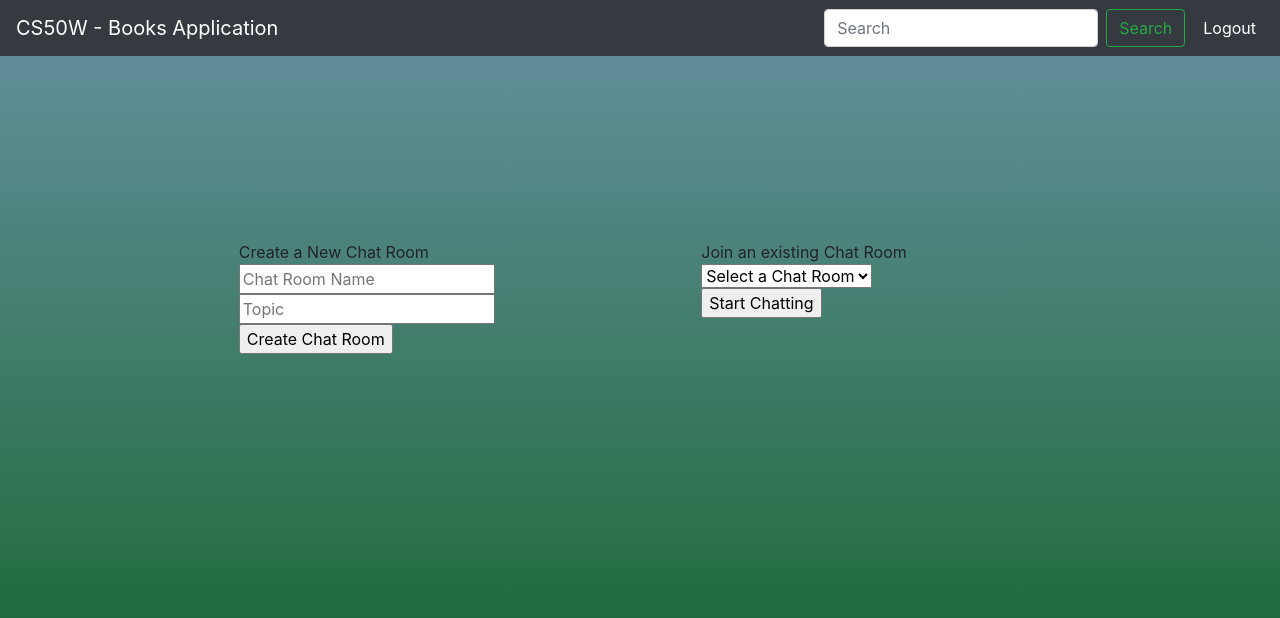
After one commit to hanif-ali/cs50w, a Flask app: template project2/templates/join.html in a window 1280 px wide. The commit adds this page. Shown: the top 618 px of the page. Run offline with Flask 2, Linux system fonts and the light colour scheme; the template is opened without the code that fills it, so the values that code supplies are empty; some libraries are stand-ins or nearby versions.

Commit message:
Designed Join Page Moved some stylings from login.css to the global style.css Added join.css for specific stylings

```diff
--- /dev/null
+++ b/project2/static/join.css
@@ -0,0 +1,25 @@
+@media(max-width: 770px){
+    .large-only{
+        display: none;
+    }
+}
+
+.wrap-join-form{
+    margin: auto;
+       margin-top: 20vh;
+
+}
+
+@media(max-width: 600px){
+    .wrap-join-form{
+        margin-top: 6vh;
+    }
+}
+
+.wrap-join-form div:first-child{
+    margin-left: auto;
+}
+
+.wrap-join-form div:last-child{
+    margin-right: auto;
+}
--- a/project2/templates/index.html
+++ b/project2/templates/index.html
@@ -9,8 +9,8 @@
 <div class="wrap-centered-form">
 
     <div class="container-login">
-        <form class="form-login">
-            <div class="title-login">
+        <form class="form-login" action="/join" method="post">
+            <div class="form-title">
                 Sign In Below To Enter a Chat Room
             </div>
             <div class="wrap-input">
@@ -29,7 +29,7 @@
                     <span class="focus-input"></span>
             </div>
             <div class="wrap-input">
-                <button type="submit">Join The Chat</button>
+                <input type="submit" value="Join the Chat">
             </div>
 
         </form>
--- /dev/null
+++ b/project2/templates/join.html
@@ -0,0 +1,54 @@
+{% extends 'layout.html' %}
+
+{% block styles %}
+<link rel="stylesheet" href="{{url_for('static', filename='join.css')}}">
+{% endblock %}
+
+{% block content %}
+
+<div class="wrap-join-form row">
+    <div class="col-lg-4 col-md-5 col-sm-6">
+        <form action="/chat">
+            <div class="form-title">
+                Create a New Chat Room
+            </div>
+
+            <div class="wrap-input">
+                <input type="text" placeholder="Chat Room Name">
+            </div>
+            <div class="wrap-input">
+                <input type="text" placeholder="Topic">
+            </div>
+            <div class="wrap-input">
+                <input type="submit" value="Create Chat Room">
+            </div>
+        </form>
+        <br>
+
+
+    </div>
+    <div class="col-lg-1 col-md-1 col-sm-1 large-only"></div>
+
+    <div class="col-lg-4 col-md-5 col-sm-6">
+
+        <form action="/chat">
+            <div class="form-title">
+                Join an existing Chat Room
+
+            </div>
+            <div class="wrap-input">
+                <select name="gender">
+                    <option>Select a Chat Room</option>
+                    <option value="x">Chill</option>
+                    <option value="x">Razi Thetas</option>
+                </select>
+            </div>
+            <div class="wrap-input">
+                <input type="submit" value="Start Chatting">
+            </div>
+        </form>
+
+    </div>
+</div>
+
+{% endblock %}
```
Also changed, not shown: project2/application.py (+13 -2 lines), project2/static/login.css (+0 -29 lines), project2/static/style.css (+33 -0 lines).
